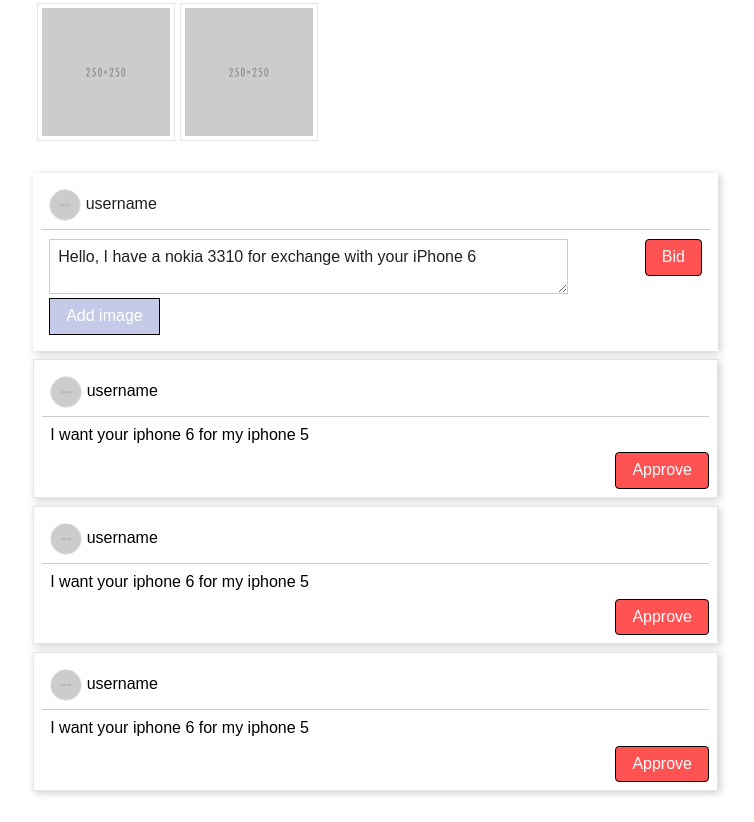
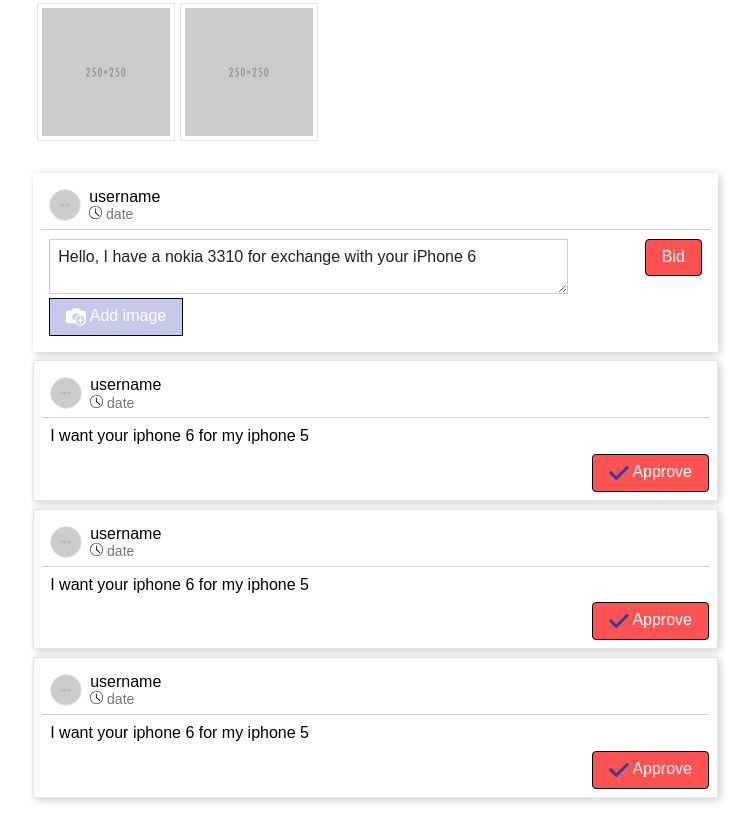
Before and after one commit to spankie/btshopng, a plain HTML site: page item.html in a window 1280 px wide. Shown: the part 361-1183 px from the top of the page, without its empty margins (418-1172 px from the left). Drawn offline with Linux system fonts and the light colour scheme.

Commit message:
Improvements to item detail view

```diff
--- a/item.html
+++ b/item.html
@@ -36,8 +36,8 @@
                     <img src="img/logo.png" width="200" height="200" class="br-100 h-50 w-50 ba pa1 b--black-10">
                     <h4 class="mv2 primary-text-color">Username</h4>
                     <div class="default-primary-color text-primary-color pa1">
-                        <p class="mv2">city</p>
-                    <p class="mv2">State</p>
+                        <span class="mv2"><img src="img/loc.svg" alt="bid date" width="15" height="15" class="user">&nbsp;location</span>
+                        <!--<p class="mv2">State</p>-->
                     </div>
                 </div>
             </div>
@@ -70,15 +70,18 @@
 
                 <div class="bids pa2">
 
-                    <div class="shadow-4 bid cf pa2 mv2">
-                        <p class="bid_user pa2 primary-text-color">
+                    <div class="shadow-4 bid cf pa2 mv2 cf">
+                        <p class="bid_user dib pa2 primary-text-color">
                             <img src="img/logo.png" width="30" height="30" class="user ba br-100 b--black-10">
-                            username
+                            <div class="dib user">
+                                <p>username</p>
+                                <p class="bid_date fw1 f6 secondary-text-color user"><img src="img/clock1.svg" alt="bid date" width="13" height="13" class=""> date</p>
+                            </div>
                         </p><hr class="light">
                         <div class="cf">
                             <div class="bid_text pa2 w-100 w-80-ns fl">
                                 <textarea class="w-100 pa2 ba b--black-20 primary-text-color">Hello, I have a nokia 3310 for exchange with your iPhone 6</textarea>
-                                <br><button class="light-primary-color ba ph3 pv2 text-primary-color">Add image</button>
+                                <br><button class="light-primary-color ba ph3 pv2 text-primary-color"><img src="img/imgadd.svg" alt="bid date" width="20" height="20" class="user"> Add image</button>
                             </div>
                             <div class="btn fr pa2">
                                 <button class="shadow-hover accent-color ba br2 ph3 pv2 text-primary-color">Bid</button>
@@ -87,41 +90,50 @@
                     </div>
 
                     <div class="shadow-4 bid ba b--black-10 pa2 mv2 cf">
-                        <p class="bid_user pa2">
+                        <p class="bid_user dib pa2">
                             <img src="img/logo.png" width="30" height="30" class="user ba br-100 b--black-10">
-                            username
+                            <div class="dib user">
+                                <p>username</p>
+                                <p class="bid_date fw1 f6 secondary-text-color user"><img src="img/clock1.svg" alt="bid date" width="13" height="13" class=""> date</p>
+                            </div>
                         </p><hr class="light">
                         <p class="text pa2">
                             I want your iphone 6 for my iphone 5
                         </p>
                         <div class="fr">
-                            <button class="accent-color ba br2 ph3 pv2 text-primary-color">Approve</button>
-                        </div>
-                    </div>
-
-                    <div class="shadow-4 bid ba b--black-10 pa2 mv2 cf">
-                        <p class="bid_user pa2">
-                            <img src="img/logo.png" width="30" height="30" class="user ba br-100 b--black-10">
-                            username
-                        </p><hr class="light">
-                        <p class="text pa2">
-                            I want your iphone 6 for my iphone 5
-                        </p>
-                        <div class="fr">
-                            <button class="accent-color ba br2 ph3 pv2 text-primary-color">Approve</button>
+                            <button class="accent-color ba br2 ph3 pv2 text-primary-color"><img src="img/check.svg" alt="bid date" width="20" height="20" class="user"> Approve</button>
                         </div>
                     </div>
 
                     <div class="shadow-4 bid ba b--black-10 pa2 mv2 cf">
                         <p class="bid_user dib pa2">
                             <img src="img/logo.png" width="30" height="30" class="user ba br-100 b--black-10">
-                            username
+                            <div class="dib user">
+                                <p>username</p>
+                                <p class="bid_date fw1 f6 secondary-text-color user"><img src="img/clock1.svg" alt="bid date" width="13" height="13" class=""> date</p>
+                            </div>
                         </p><hr class="light">
                         <p class="text pa2">
                             I want your iphone 6 for my iphone 5
                         </p>
                         <div class="fr">
-                            <button class="accent-color ba br2 ph3 pv2 text-primary-color">Approve</button>
+                            <button class="accent-color ba br2 ph3 pv2 text-primary-color"><img src="img/check.svg" alt="bid date" width="20" height="20" class="user"> Approve</button>
+                        </div>
+                    </div>
+
+                    <div class="shadow-4 bid ba b--black-10 pa2 mv2 cf">
+                        <p class="bid_user dib pa2">
+                            <img src="img/logo.png" width="30" height="30" class="user ba br-100 b--black-10">
+                            <div class="dib user">
+                                <p>username</p>
+                                <p class="bid_date fw1 f6 secondary-text-color user"><img src="img/clock1.svg" alt="bid date" width="13" height="13" class=""> date</p>
+                            </div>
+                        </p><hr class="light">
+                        <p class="text pa2">
+                            I want your iphone 6 for my iphone 5
+                        </p>
+                        <div class="fr">
+                            <button class="accent-color ba br2 ph3 pv2 text-primary-color"><img src="img/check.svg" alt="bid date" width="20" height="20" class="user"> Approve</button>
                         </div>
                     </div>
 
```
Also changed, not shown: message.html (+1 -0 lines), img/check.svg (added), img/clock.svg (added), img/clock1.svg (added), img/imgadd.svg (added), img/loc.svg (added), img/loc1.svg (added).
